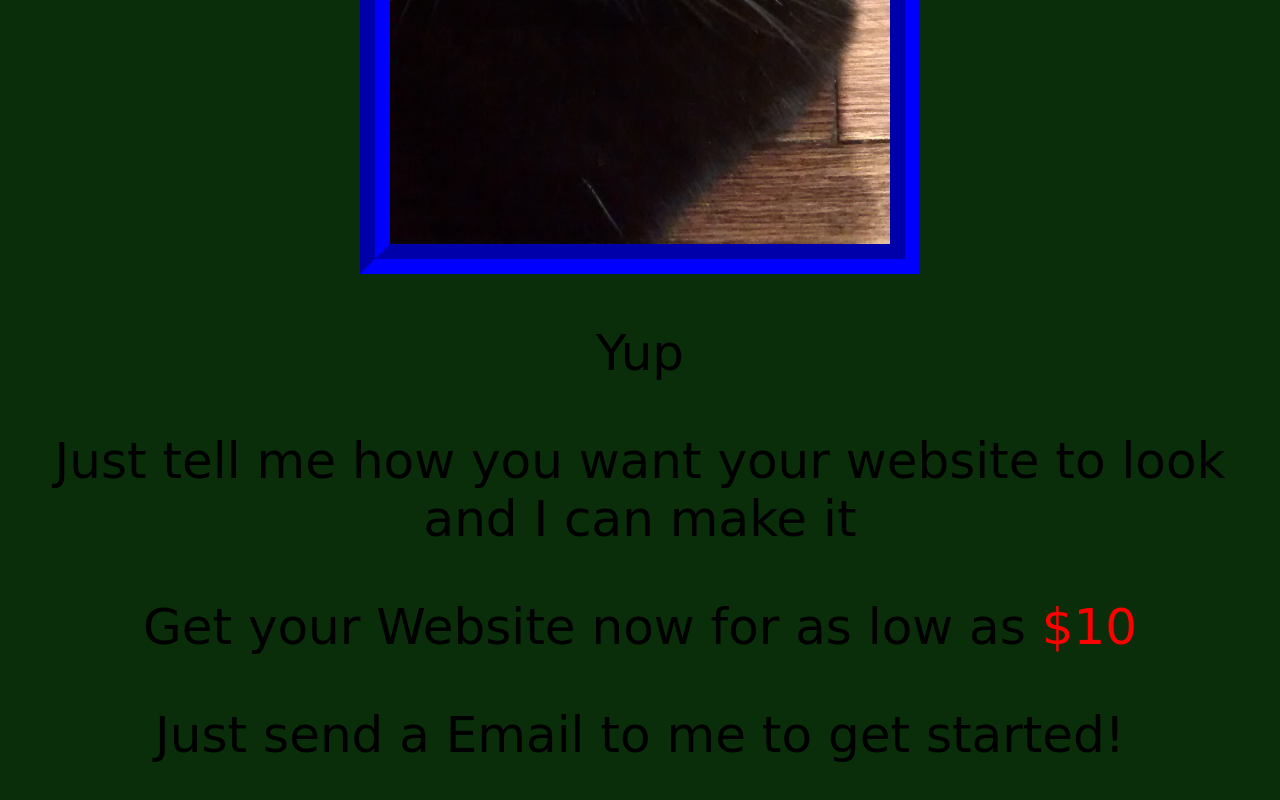
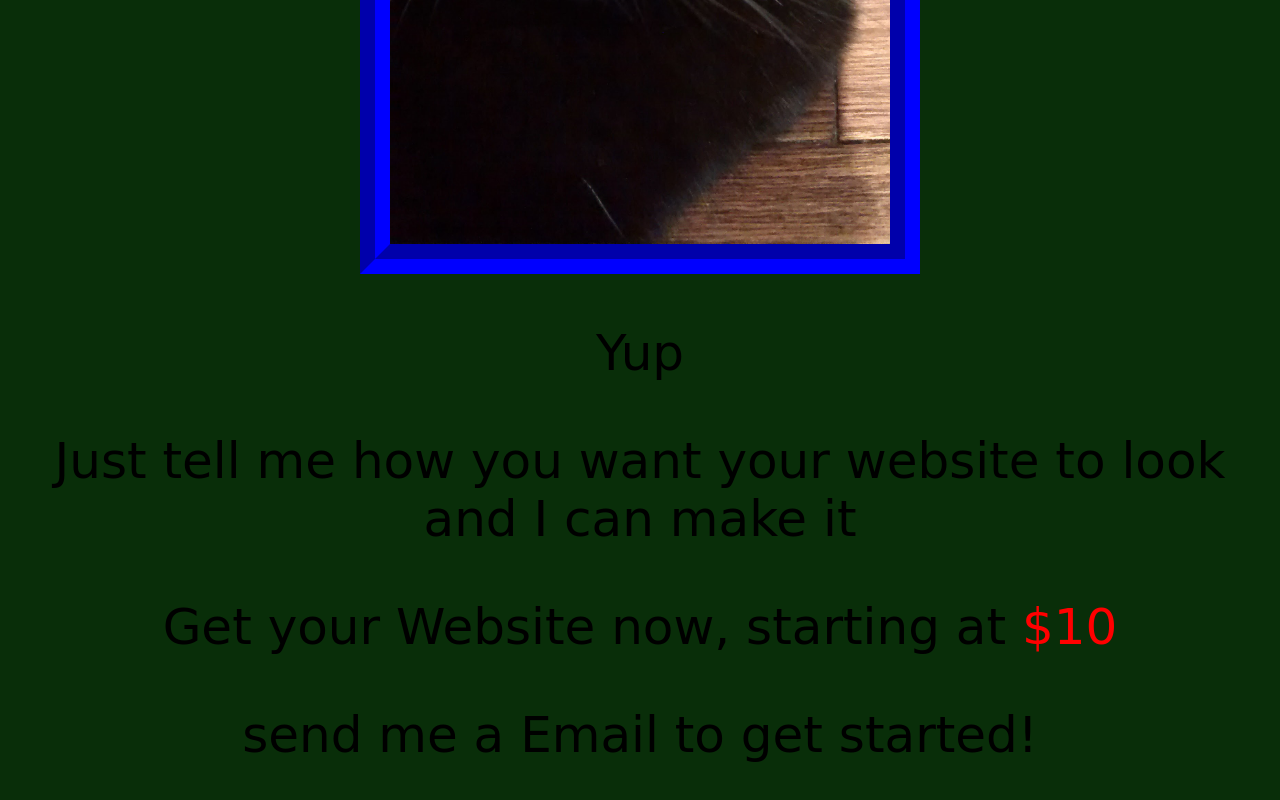
Before and after one commit to grantsherick-eng/08198385038209702498758703498275827609872206520760204726056204, a plain HTML site: page index.html in a window 1280 px wide. Shown: the part 1752-2552 px from the top of the page. Drawn offline with Linux system fonts and the light colour scheme.

Commit message:
Update index.html

```diff
--- a/index.html
+++ b/index.html
@@ -17,7 +17,7 @@
 <img src="ELVIS.jpg" alt="ELVIS, cat" class="center-image ELVIS">
 <p>Yup</p>
 <p>Just tell me how you want your website to look and I can make it</p>
-<p>Get your Website now for as low as <span style="color: red;">$10</span></p>
-<p>Just send a Email to me to get started!</p>
+<p>Get your Website now, starting at <span style="color: red;">$10</span></p>
+<p> send me a Email to get started!</p>
   </body>
 </html>
```
